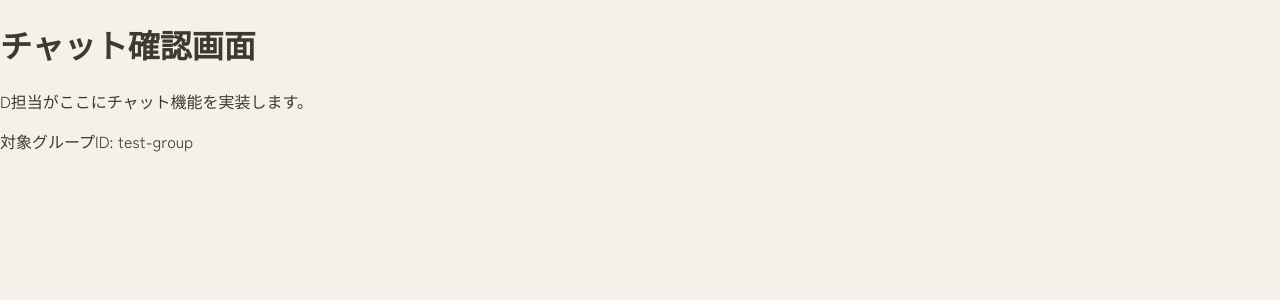
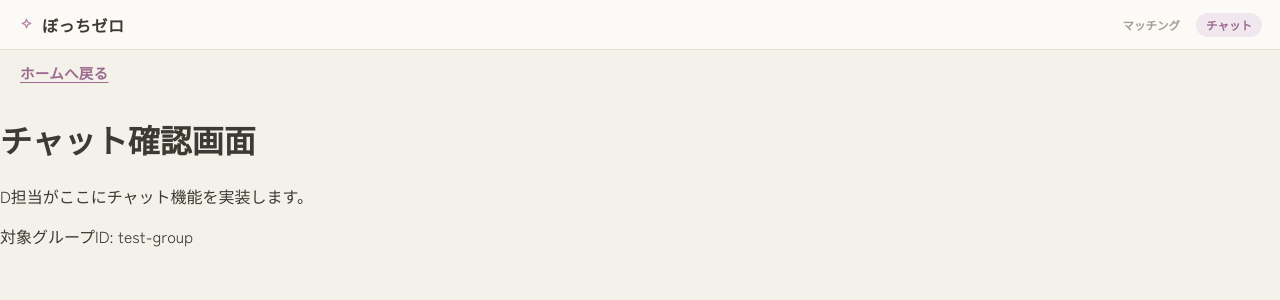
Before and after one commit to Kohe-M/SDT-G9, a React (Vite) app: page /#/chat/test-group in a window 1280 px wide. Shown: the top 300 px of the page. Built offline with nearby package versions, Linux system fonts and the light colour scheme; no server answers; sample sign-in values are in the browser's storage; a web font is replaced by a local one.

Commit message:
Fix routing auth navigation

```diff
--- a/src/components/Header.jsx
+++ b/src/components/Header.jsx
@@ -1,4 +1,4 @@
-import { NavLink } from "react-router-dom";
+import { Link, NavLink } from "react-router-dom";
 import { C, Icon } from "./DesignSystem";
 import { ROUTES } from "../constants/routes";
 
@@ -29,12 +29,22 @@ export default function Header() {
       }}
     >
       {/* アプリ名 */}
-      <div style={{ display: "flex", alignItems: "center", gap: 7 }}>
+      <Link
+        to={ROUTES.HOME}
+        aria-label="ホームへ戻る"
+        style={{
+          display: "flex",
+          alignItems: "center",
+          gap: 7,
+          color: "inherit",
+          textDecoration: "none",
+        }}
+      >
         <Icon name="sparkle" size={17} color={C.mauve} />
         <span style={{ fontSize: 16, fontWeight: 700, color: C.ink, letterSpacing: 0.5 }}>
           ぼっちゼロ
         </span>
-      </div>
+      </Link>
 
       {/* 開発用ショートカット（未実装画面への導線） */}
       {import.meta.env.DEV && (
--- a/src/components/Layout.jsx
+++ b/src/components/Layout.jsx
@@ -2,21 +2,21 @@ import { Outlet, useLocation } from "react-router-dom";
 import Header from "./Header";
 import BottomTabBar from "./BottomTabBar";
 
-const HIDE_CHROME_ON = ["/login", "/chat/"];
-const HIDE_TABS_ON  = ["/login", "/chat/"];
+const HIDE_HEADER_ON = ["/login"];
+const HIDE_TABS_ON = ["/login", "/chat/"];
 
 export default function Layout() {
   const location = useLocation();
-  const hideChrome = HIDE_CHROME_ON.some((p) => location.pathname.startsWith(p));
-  const showTabs   = !HIDE_TABS_ON.some((p) => location.pathname.startsWith(p));
+  const showHeader = !HIDE_HEADER_ON.some((p) => location.pathname.startsWith(p));
+  const showTabs = !HIDE_TABS_ON.some((p) => location.pathname.startsWith(p));
 
   return (
     <>
-      {!hideChrome && <Header />}
+      {showHeader && <Header />}
       <main style={{ paddingBottom: showTabs ? 80 : 0 }}>
         <Outlet />
       </main>
-      <BottomTabBar />
+      {showTabs && <BottomTabBar />}
     </>
   );
 }
--- a/src/pages/ChatPage.jsx
+++ b/src/pages/ChatPage.jsx
@@ -1,12 +1,17 @@
-import { useParams } from "react-router-dom";
+import { useNavigate, useParams } from "react-router-dom";
+import { Button } from "../components/DesignSystem";
 
 // TODO(D担当): screen-chat.jsx を参照してチャット機能を実装してください。
 // 実装済みUIデザイン: view/screen-chat.jsx
 export default function ChatPage() {
   const { groupId } = useParams();
+  const navigate = useNavigate();
 
   return (
     <div>
+      <Button type="button" variant="ghost" onClick={() => navigate("/")}>
+        ホームへ戻る
+      </Button>
       <h1>チャット確認画面</h1>
       <p>D担当がここにチャット機能を実装します。</p>
       <p>対象グループID: {groupId}</p>
--- a/src/pages/LoginPage.jsx
+++ b/src/pages/LoginPage.jsx
@@ -1,8 +1,9 @@
-import { useState, useId } from "react";
-import { useNavigate } from "react-router-dom";
-import { registerUser, loginUser } from "../services/authService";
+import { useEffect, useId, useRef, useState } from "react";
+import { useLocation, useNavigate } from "react-router-dom";
+import { registerUser, loginUser, observeAuthState } from "../services/authService";
+import { ROUTES } from "../constants/routes";
 import { validateEmail, validatePassword } from "../utils/validation";
-import { C, HEAD, Mascot, Icon } from "../components/DesignSystem";
+import { Button, C, HEAD, Mascot, Icon } from "../components/DesignSystem";
 
 export default function LoginPage() {
   const [mode, setMode] = useState("login"); // "login" | "signup"
@@ -16,6 +17,18 @@ export default function LoginPage() {
   const [loading, setLoading] = useState(false);
 
   const navigate = useNavigate();
+  const location = useLocation();
+  const submitInProgressRef = useRef(false);
+
+  useEffect(() => {
+    const unsubscribe = observeAuthState((user) => {
+      if (user && !submitInProgressRef.current) {
+        navigate(ROUTES.TIMETABLE, { replace: true });
+      }
+    });
+
+    return () => unsubscribe();
+  }, [navigate]);
 
   const switchMode = (m) => { setMode(m); setError(""); };
 
@@ -38,13 +51,17 @@ export default function LoginPage() {
 
     try {
       if (mode === "signup") {
+        submitInProgressRef.current = true;
         await registerUser(email, password);
-        navigate("/profile");
+        navigate(ROUTES.PROFILE);
       } else {
+        submitInProgressRef.current = true;
         await loginUser(email, password);
-        navigate("/timetable");
+        const from = location.state?.from?.pathname || ROUTES.TIMETABLE;
+        navigate(from, { replace: true });
       }
     } catch (err) {
+      submitInProgressRef.current = false;
       setError("エラーが発生しました。入力内容を確認してください。");
       console.error(err);
     } finally {
@@ -191,6 +208,14 @@ export default function LoginPage() {
       <div style={{ textAlign: "center", fontSize: 11, color: C.inkFaint, marginTop: 22, lineHeight: 1.6 }}>
         続けることで、利用規約とプライバシーポリシーに<br />同意したものとみなされます。
       </div>
+      <Button
+        type="button"
+        variant="ghost"
+        onClick={() => navigate(ROUTES.HOME)}
+        style={{ alignSelf: "center", marginTop: 14 }}
+      >
+        ホームへ戻る
+      </Button>
     </div>
   );
 }
--- a/src/routes/AppRoutes.jsx
+++ b/src/routes/AppRoutes.jsx
@@ -7,6 +7,7 @@ import LoginPage from "../pages/LoginPage";
 import MatchingPage from "../pages/MatchingPage";
 import ProfilePage from "../pages/ProfilePage";
 import TimetablePage from "../pages/TimetablePage";
+import RequireAuth from "./RequireAuth";
 
 // ルート定義をRouterから分離し、テストでMemoryRouterと組み合わせられるようにする
 export function AppRoutesContent() {
@@ -15,11 +16,13 @@ export function AppRoutesContent() {
       <Route element={<Layout />}>
         <Route path="/" element={<HomePage />} />
         <Route path="/login" element={<LoginPage />} />
-        <Route path="/profile" element={<ProfilePage />} />
         <Route path="/timetable" element={<TimetablePage />} />
         <Route path="/classes/search" element={<ClassSearchPage />} />
-        <Route path="/matching/:classCode" element={<MatchingPage />} />
-        <Route path="/chat/:groupId" element={<ChatPage />} />
+        <Route element={<RequireAuth />}>
+          <Route path="/profile" element={<ProfilePage />} />
+          <Route path="/matching/:classCode" element={<MatchingPage />} />
+          <Route path="/chat/:groupId" element={<ChatPage />} />
+        </Route>
       </Route>
     </Routes>
   );
--- /dev/null
+++ b/src/routes/RequireAuth.jsx
@@ -0,0 +1,50 @@
+import { useEffect, useState } from "react";
+import { Navigate, Outlet, useLocation } from "react-router-dom";
+import { observeAuthState } from "../services/authService";
+
+export default function RequireAuth() {
+  const location = useLocation();
+  const [user, setUser] = useState(undefined);
+
+  useEffect(() => {
+    let settled = false;
+    const timeoutId = window.setTimeout(() => {
+      if (!settled) {
+        setUser(null);
+      }
+    }, 5000);
+
+    const unsubscribe = observeAuthState(
+      (nextUser) => {
+        settled = true;
+        window.clearTimeout(timeoutId);
+        setUser(nextUser);
+      },
+      (error) => {
+        settled = true;
+        window.clearTimeout(timeoutId);
+        console.error(error);
+        setUser(null);
+      },
+    );
+
+    return () => {
+      window.clearTimeout(timeoutId);
+      unsubscribe();
+    };
+  }, []);
+
+  if (user === undefined) {
+    return (
+      <div style={{ padding: 24, textAlign: "center" }}>
+        読み込み中...
+      </div>
+    );
+  }
+
+  if (!user) {
+    return <Navigate to="/login" replace state={{ from: location }} />;
+  }
+
+  return <Outlet />;
+}
--- a/src/services/authService.js
+++ b/src/services/authService.js
@@ -24,6 +24,10 @@ export const logoutUser = async () => {
 };
 
 // ログイン状態を監視する処理（誰がログインしているか取得するため）
-export const observeAuthState = (callback) => {
+export const observeAuthState = (callback, onError) => {
+  if (onError) {
+    return onAuthStateChanged(auth, callback, onError);
+  }
+
   return onAuthStateChanged(auth, callback);
 };
```
Also changed, not shown: 1 other file (tests, documents, lock files or other folders).
